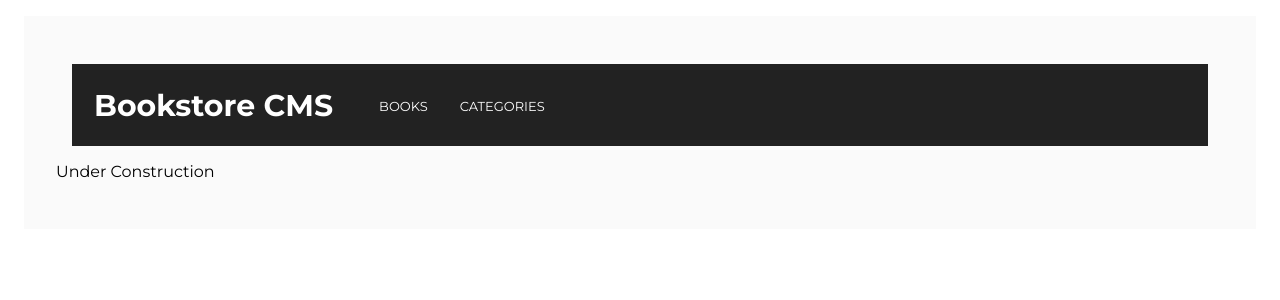
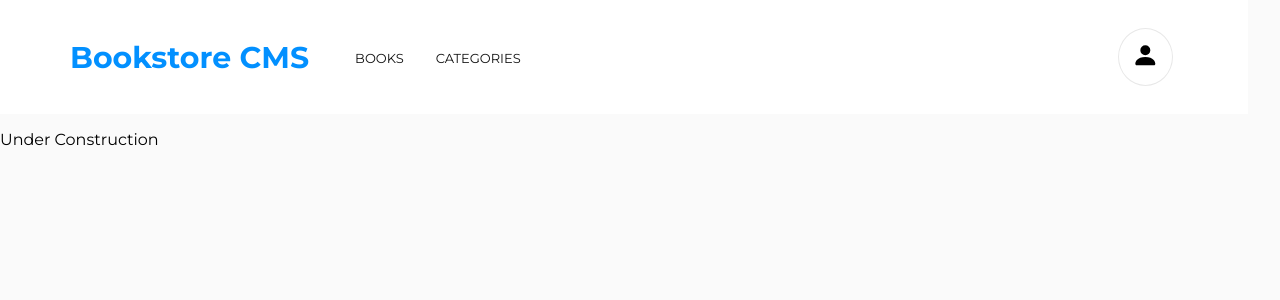
Before and after one commit to Jeddaa/bookstore, a React (Create React App) app: page /categories in a window 1280 px wide. Shown: the top 300 px of the page. Built offline with nearby package versions, Linux system fonts and the light colour scheme; the HTML template or start-up script is replaced by a standard one.

Commit message:
making review changes

```diff
--- a/src/App.css
+++ b/src/App.css
@@ -1,9 +1,8 @@
 @import url('https://fonts.googleapis.com/css2?family=Montserrat:wght@400;700&family=Roboto+Slab:wght@400;700&display=swap');
 
-.App {
-  padding: 2em;
+body {
   background-color: #fafafa;
-  margin: 1em;
+  margin: 0;
   font-family: 'Montserrat', sans-serif;
 }
 
@@ -12,12 +11,19 @@ li {
 }
 
 .navbar {
-  background-color: #222;
+  display: flex;
+  justify-content: space-between;
+  background-color: #fff;
+  width: 90vw;
+  padding: 1em 3em;
+}
+
+.navbar-div {
   height: 50px;
   color: white;
   display: flex;
   justify-content: flex-start;
-  padding: 1em;
+  width: 60%;
   margin: 1em;
 }
 
@@ -29,9 +35,10 @@ li {
   font-size: 1.875rem;
   font-weight: 700;
   font-family: 'Montserrat', sans-serif;
+  color: #0290ff;
 }
 
-.navbar > ul {
+.navbar-div > ul {
   list-style-type: none;
   display: flex;
   gap: 2em;
@@ -39,13 +46,13 @@ li {
   align-items: center;
 }
 
-.navbar > ul > li {
+.navbar-div > ul > li {
   align-items: center;
 }
 
 .nav-link {
   text-decoration: none;
-  color: #fff;
+  color: #121212;
   font-size: 0.813em;
   font-weight: 400;
   font-family: 'Montserrat', sans-serif;
@@ -53,6 +60,23 @@ li {
 
 .nav-link:visited {
   color: #4386bf;
+}
+
+.user-icon-btn {
+  background-color: #fff;
+  border-radius: 50%;
+  border: 1px solid #e8e8e8;
+  align-self: center;
+  padding: 1em;
+  margin-right: 2em;
+}
+
+.user-icon {
+  font-size: 2em;
+}
+
+.book-list {
+  padding: 3em;
 }
 
 .book-card-ul {
@@ -234,22 +258,28 @@ li {
 
 .input-header {
   margin: 1em;
+  letter-spacing: -0.18px;
+  color: #888;
+  width: 90vw;
+  padding-left: 2em;
 }
 
 .input-form {
   display: flex;
-  margin: 1em;
+  margin: 2em 2.3em;
   gap: 1em;
   background-color: #fff;
   border: 1px solid #e8e8e8;
   border-radius: 0.2em;
-  padding: 1em;
+  padding: 0.5em 1em;
+  width: 90vw;
+  /* padding-left: 2em; */
 }
 
 .input-title {
   width: 37%;
   height: 2.813rem;
-  padding: 1em;
+  padding: 0 1em;
   border-radius: 4px;
   border: solid 1px #e8e8e8;
   background-color: #fff;
@@ -258,7 +288,7 @@ li {
 .input-author {
   width: 37%;
   height: 2.813rem;
-  padding: 1em;
+  padding: 0 1em;
   border-radius: 4px;
   border: solid 1px #e8e8e8;
   background-color: #fff;
@@ -267,7 +297,7 @@ li {
 .input-category {
   width: 25%;
   height: 3rem;
-  padding: 1em;
+  padding: 0 1em;
   align-self: center;
   border-radius: 4px;
   border: solid 1px #e8e8e8;
@@ -275,7 +305,6 @@ li {
 }
 
 .input-btn {
-  margin: 1.3em;
   background-color: #0290ff;
   width: 11.5rem;
   border-radius: 3px;
@@ -286,4 +315,5 @@ li {
   border: none;
   letter-spacing: 0.5px;
   color: #fff;
+  margin: 0 2.5em;
 }
--- a/src/components/Header.js
+++ b/src/components/Header.js
@@ -1,7 +1,9 @@
 import { Link } from 'react-router-dom';
+import { BsFillPersonFill } from 'react-icons/bs';
 
 const Header = () => (
   <nav className="navbar">
+    <div className="navbar-div">
       <h1 className="nav-header">Bookstore CMS</h1>
       <ul>
         <li>
@@ -15,6 +17,10 @@ const Header = () => (
           </Link>
         </li>
       </ul>
+    </div>
+    <button type="button" className="user-icon-btn">
+      <BsFillPersonFill className="user-icon" />
+    </button>
   </nav>
 );
 
```
Lines whose indentation alone changed are shown as unchanged.
